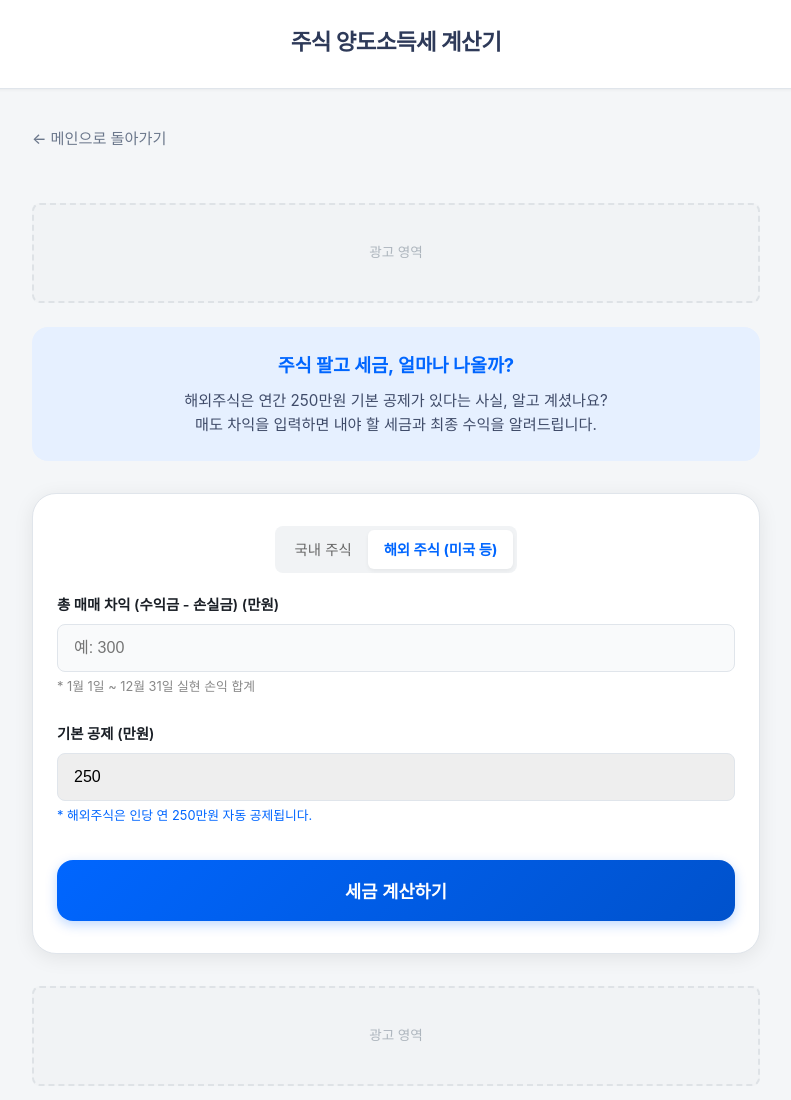
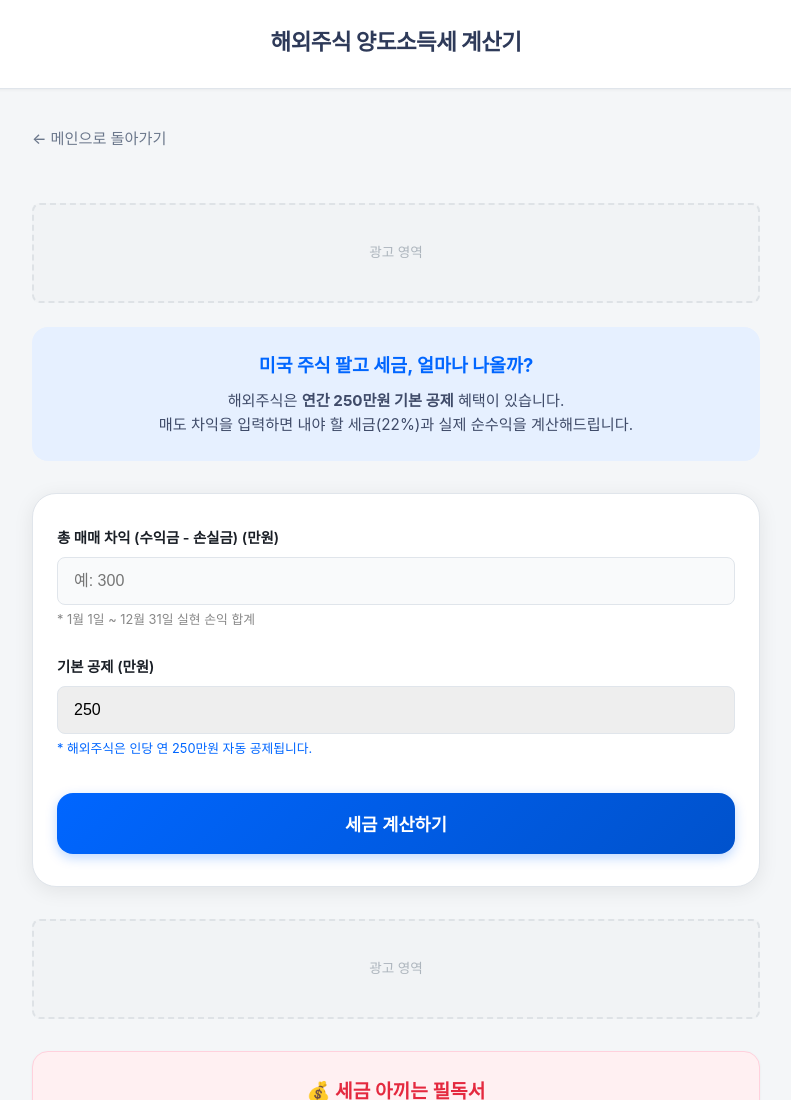
Before and after one commit to haeun4680/finance-calculators, a website: page stock_tax.html in a window 1280 px wide. Shown: the top 1100 px of the page, without its empty margins (244-1035 px from the left). Drawn offline with Linux system fonts and the light colour scheme.

Commit message:
Refactor Stock Tax Calculator to focus solely on Overseas Stocks (Removed Domestic option)

```diff
--- a/stock_tax.html
+++ b/stock_tax.html
@@ -54,7 +54,7 @@
 
 <body>
     <header>
-        <h1>주식 양도소득세 계산기</h1>
+        <h1>해외주식 양도소득세 계산기</h1>
     </header>
 
     <main>
@@ -67,18 +67,13 @@
         </div>
 
         <section class="description-box">
-            <h2>주식 팔고 세금, 얼마나 나올까?</h2>
-            <p>해외주식은 연간 250만원 기본 공제가 있다는 사실, 알고 계셨나요?<br>
-                매도 차익을 입력하면 내야 할 세금과 최종 수익을 알려드립니다.</p>
+            <h2>미국 주식 팔고 세금, 얼마나 나올까?</h2>
+            <p>해외주식은 <strong>연간 250만원 기본 공제</strong> 혜택이 있습니다.<br>
+                매도 차익을 입력하면 내야 할 세금(22%)과 실제 순수익을 계산해드립니다.</p>
         </section>
 
         <section class="calculator-section">
-            <div class="toggle-container">
-                <div class="toggle-group" id="stockTypeToggle">
-                    <div class="toggle-option" data-value="domestic">국내 주식</div>
-                    <div class="toggle-option active" data-value="overseas">해외 주식 (미국 등)</div>
-                </div>
-            </div>
+            <!-- Toggle removed as requested (Only Overseas) -->
 
             <div class="form-group">
                 <label for="totalProfit">총 매매 차익 (수익금 - 손실금) (만원)</label>
```
Also changed, not shown: index.html (+2 -2 lines).
